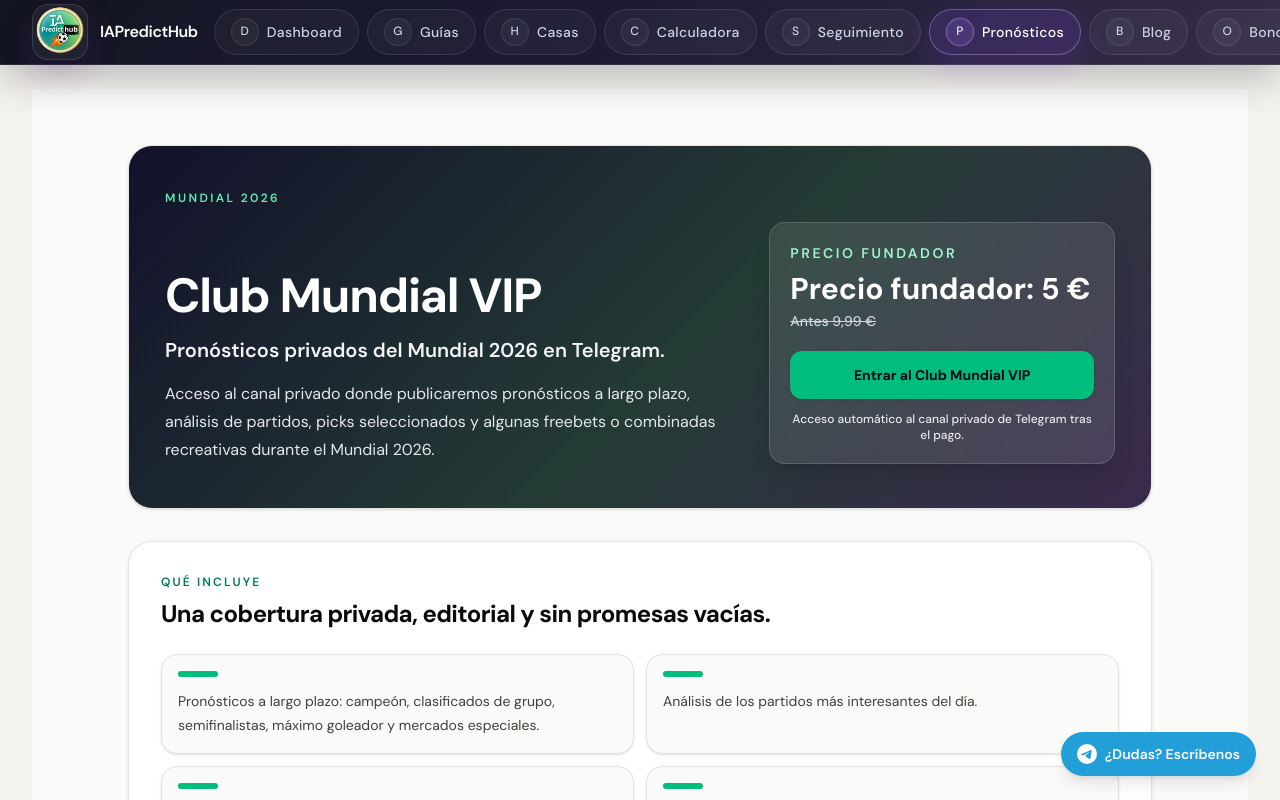
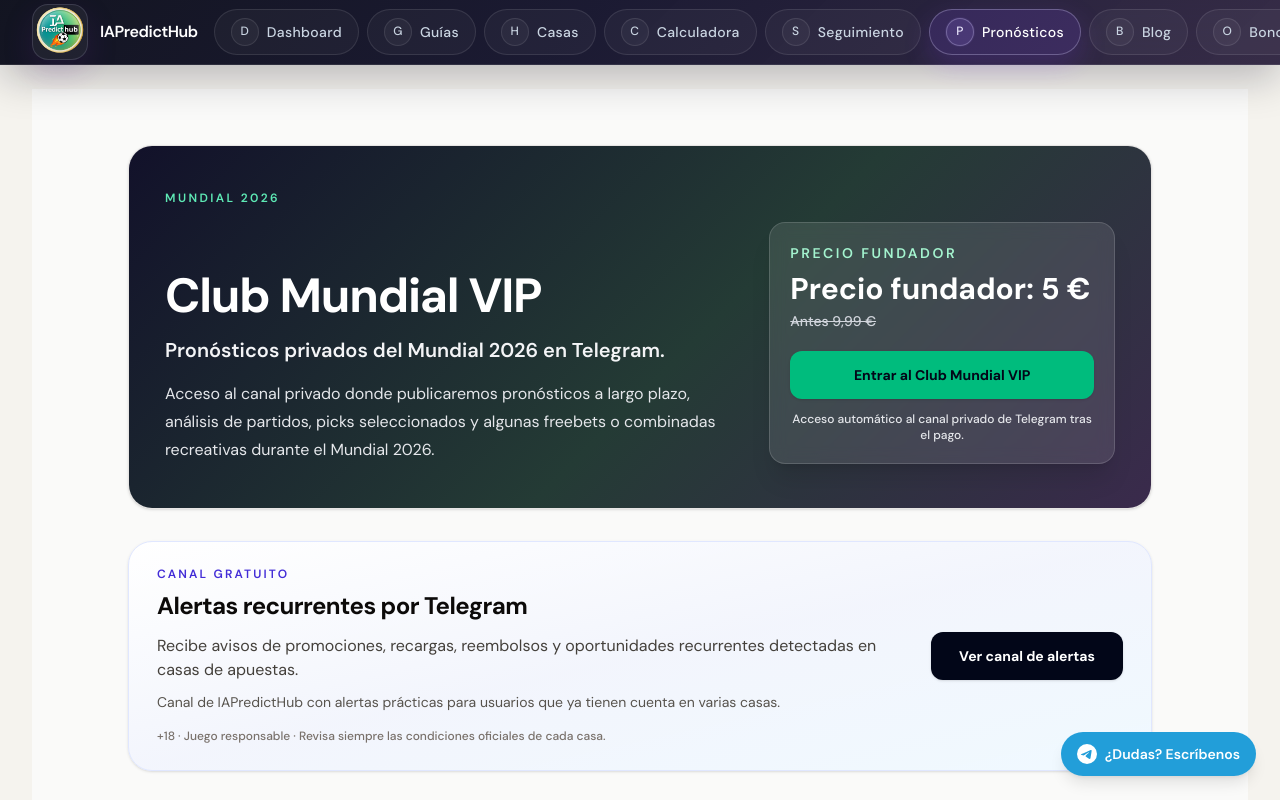
Before and after one commit to eloylt13/matched-betting-app, a Next.js app: page /pronosticos in a window 1280 px wide. Shown: the top 800 px of the page. Built offline with nearby package versions, Linux system fonts and the light colour scheme; no server answers; a web font is replaced by a local one.

Commit message:
feat: add recurring alerts CTA to pronosticos

```diff
--- a/app/pronosticos/page.tsx
+++ b/app/pronosticos/page.tsx
@@ -2,6 +2,7 @@ import type { Metadata } from 'next'
 import Link from 'next/link'
 
 const PAYGO_URL = 'https://app.afiliago.com/paygo/iapredicthub/JAYO1LND'
+const TELEGRAM_ALERTS_URL = 'https://t.me/matchedbetiapredict'
 
 const includes = [
   'Pronósticos a largo plazo: campeón, clasificados de grupo, semifinalistas, máximo goleador y mercados especiales.',
@@ -70,6 +71,39 @@ export default function PronosticosPage() {
                 </p>
               </div>
             </div>
+          </div>
+        </section>
+
+        <section className="rounded-3xl border border-indigo-100 bg-gradient-to-br from-white via-indigo-50/60 to-sky-50 px-5 py-5 shadow-sm sm:px-7 sm:py-6">
+          <div className="flex flex-col gap-5 sm:flex-row sm:items-center sm:justify-between">
+            <div className="max-w-3xl">
+              <p className="text-xs font-semibold uppercase tracking-[0.18em] text-indigo-700">
+                Canal gratuito
+              </p>
+              <h2 className="mt-2 text-xl font-bold tracking-tight text-stone-950 sm:text-2xl">
+                Alertas recurrentes por Telegram
+              </h2>
+              <p className="mt-3 text-sm leading-6 text-stone-700 sm:text-base">
+                Recibe avisos de promociones, recargas, reembolsos y oportunidades recurrentes
+                detectadas en casas de apuestas.
+              </p>
+              <p className="mt-2 text-sm leading-6 text-stone-600">
+                Canal de IAPredictHub con alertas prácticas para usuarios que ya tienen cuenta en
+                varias casas.
+              </p>
+              <p className="mt-3 text-xs font-medium leading-5 text-stone-500">
+                +18 · Juego responsable · Revisa siempre las condiciones oficiales de cada casa.
+              </p>
+            </div>
+
+            <a
+              href={TELEGRAM_ALERTS_URL}
+              target="_blank"
+              rel="noopener noreferrer"
+              className="inline-flex min-h-12 w-full items-center justify-center rounded-xl bg-slate-950 px-5 py-3 text-center text-sm font-bold text-white shadow-sm transition hover:bg-indigo-950 focus:outline-none focus:ring-2 focus:ring-indigo-500 focus:ring-offset-2 sm:w-auto sm:min-w-48"
+            >
+              Ver canal de alertas
+            </a>
           </div>
         </section>
 
```
